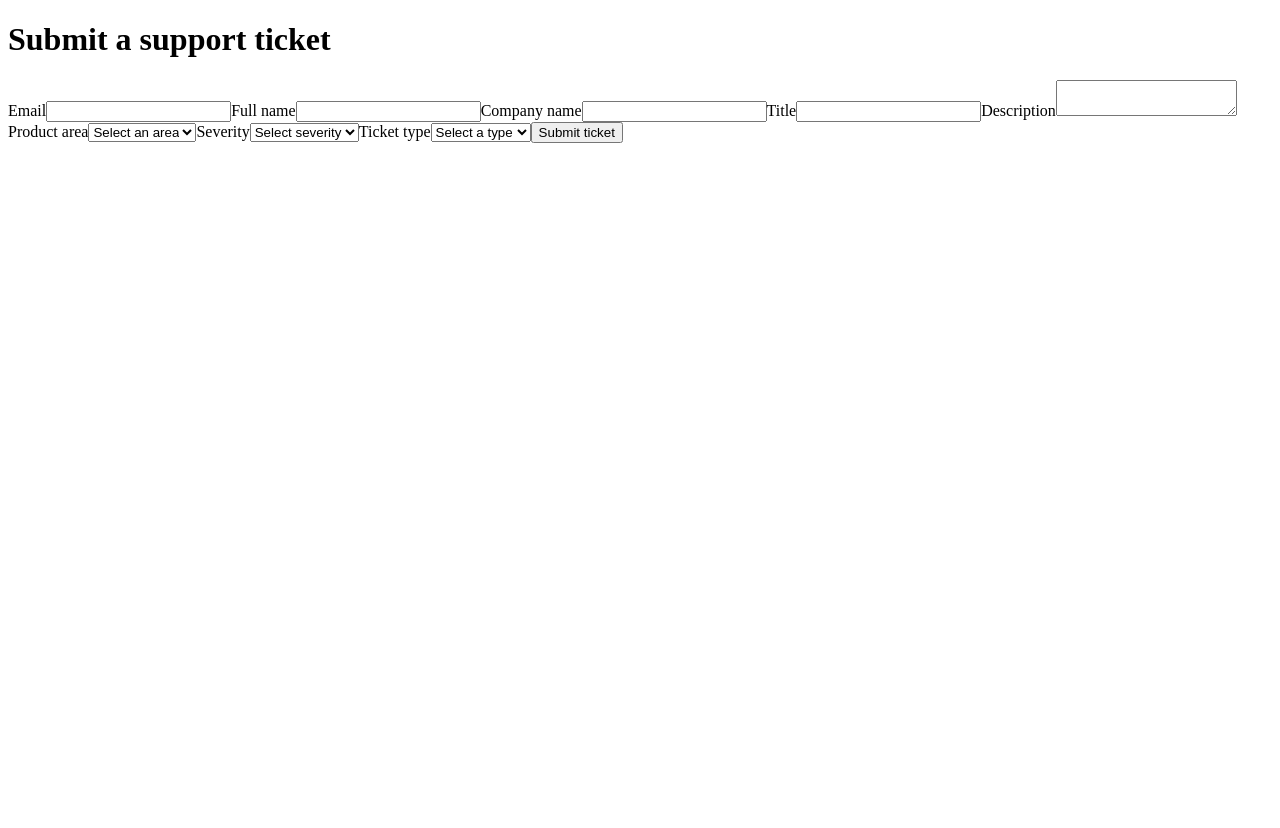
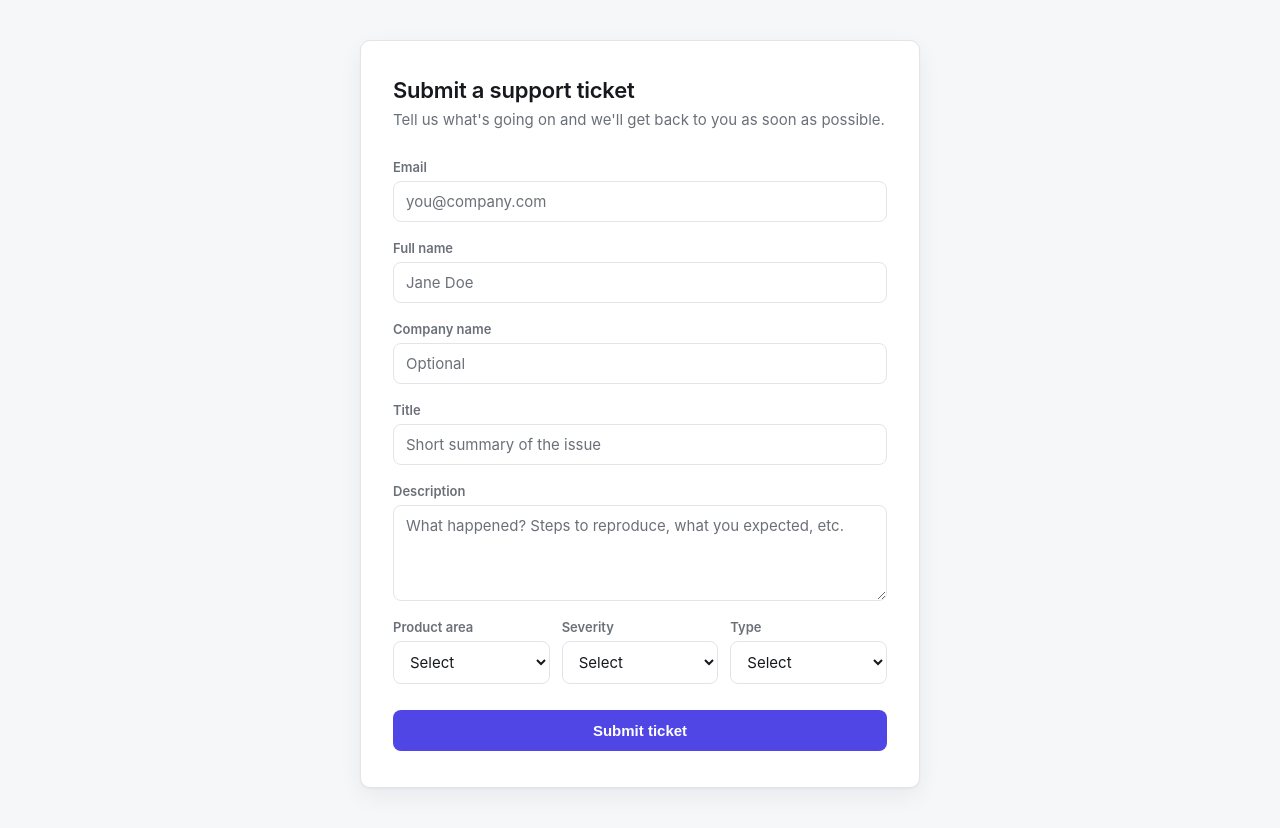
Before and after one commit to dhirajshettyyy/support-ticket-portal, a Next.js app: page / in a window 1280 px wide. Before the commit the page ends 800 px from the top, so only its background shows below. Built offline with nearby package versions, Linux system fonts and the light colour scheme.

Commit message:
Polish ticket portal UI: centered card, cleaner form, checkmark success state
Purely visual - no changes to field names, validation, or API contract.

```diff
--- a/app/TicketForm.tsx
+++ b/app/TicketForm.tsx
@@ -55,9 +55,24 @@ export function TicketForm() {
 
   if (result) {
     return (
-      <div role="status">
-        <p>Thanks! Your ticket reference is {result.ticketRef}.</p>
-        <button type="button" onClick={() => setResult(null)}>
+      <div className="success" role="status">
+        <div className="success-icon">
+          <svg width="22" height="22" viewBox="0 0 24 24" fill="none" aria-hidden="true">
+            <path
+              d="M20 6 9 17l-5-5"
+              stroke="currentColor"
+              strokeWidth="2.5"
+              strokeLinecap="round"
+              strokeLinejoin="round"
+            />
+          </svg>
+        </div>
+        <h2>Ticket submitted</h2>
+        <p>
+          Thanks — your ticket reference is <span className="ticket-ref">{result.ticketRef}</span>. We&apos;ll follow
+          up by email.
+        </p>
+        <button type="button" className="ghost-button" onClick={() => setResult(null)}>
           Submit another ticket
         </button>
       </div>
@@ -65,32 +80,38 @@ export function TicketForm() {
   }
 
   return (
-    <form onSubmit={handleSubmit}>
-      <label>
-        Email
-        <input type="email" name="email" required />
-      </label>
-      <label>
-        Full name
-        <input type="text" name="fullName" required />
-      </label>
-      <label>
-        Company name
-        <input type="text" name="companyName" />
-      </label>
-      <label>
-        Title
-        <input type="text" name="title" required />
-      </label>
-      <label>
-        Description
-        <textarea name="description" required />
-      </label>
-      <label>
-        Product area
-        <select name="productArea" required defaultValue="">
+    <form className="form" onSubmit={handleSubmit}>
+      <div className="field">
+        <label htmlFor="email">Email</label>
+        <input id="email" type="email" name="email" placeholder="you@company.com" required />
+      </div>
+      <div className="field">
+        <label htmlFor="fullName">Full name</label>
+        <input id="fullName" type="text" name="fullName" placeholder="Jane Doe" required />
+      </div>
+      <div className="field">
+        <label htmlFor="companyName">Company name</label>
+        <input id="companyName" type="text" name="companyName" placeholder="Optional" />
+      </div>
+      <div className="field">
+        <label htmlFor="title">Title</label>
+        <input id="title" type="text" name="title" placeholder="Short summary of the issue" required />
+      </div>
+      <div className="field">
+        <label htmlFor="description">Description</label>
+        <textarea
+          id="description"
+          name="description"
+          placeholder="What happened? Steps to reproduce, what you expected, etc."
+          required
+        />
+      </div>
+      <div className="row">
+        <div className="field">
+          <label htmlFor="productArea">Product area</label>
+          <select id="productArea" name="productArea" required defaultValue="">
             <option value="" disabled>
-            Select an area
+              Select
             </option>
             {PRODUCT_AREAS.map((area) => (
               <option key={area} value={area}>
@@ -98,12 +119,12 @@ export function TicketForm() {
               </option>
             ))}
           </select>
-      </label>
-      <label>
-        Severity
-        <select name="severity" required defaultValue="">
+        </div>
+        <div className="field">
+          <label htmlFor="severity">Severity</label>
+          <select id="severity" name="severity" required defaultValue="">
             <option value="" disabled>
-            Select severity
+              Select
             </option>
             {SEVERITIES.map((severity) => (
               <option key={severity} value={severity}>
@@ -111,12 +132,12 @@ export function TicketForm() {
               </option>
             ))}
           </select>
-      </label>
-      <label>
-        Ticket type
-        <select name="ticketType" required defaultValue="">
+        </div>
+        <div className="field">
+          <label htmlFor="ticketType">Type</label>
+          <select id="ticketType" name="ticketType" required defaultValue="">
             <option value="" disabled>
-            Select a type
+              Select
             </option>
             {TICKET_TYPES.map((type) => (
               <option key={type} value={type}>
@@ -124,9 +145,14 @@ export function TicketForm() {
               </option>
             ))}
           </select>
-      </label>
-      {error && <p role="alert">{error}</p>}
-      <button type="submit" disabled={submitting}>
+        </div>
+      </div>
+      {error && (
+        <p className="alert" role="alert">
+          {error}
+        </p>
+      )}
+      <button type="submit" className="submit" disabled={submitting}>
         {submitting ? "Submitting..." : "Submit ticket"}
       </button>
     </form>
--- /dev/null
+++ b/app/globals.css
@@ -0,0 +1,239 @@
+:root {
+  --bg: #f6f7f9;
+  --surface: #ffffff;
+  --border: #e2e4e9;
+  --text: #16181d;
+  --text-muted: #6b7078;
+  --accent: #4f46e5;
+  --accent-hover: #4338ca;
+  --accent-soft: #eef2ff;
+  --danger: #dc2626;
+  --danger-soft: #fef2f2;
+  --success: #16a34a;
+  --success-soft: #f0fdf4;
+  --radius: 10px;
+  --shadow: 0 1px 2px rgba(16, 24, 40, 0.04), 0 8px 24px rgba(16, 24, 40, 0.06);
+}
+
+@media (prefers-color-scheme: dark) {
+  :root {
+    --bg: #0b0c0f;
+    --surface: #16181d;
+    --border: #2a2d34;
+    --text: #f2f3f5;
+    --text-muted: #9a9fa8;
+    --accent: #818cf8;
+    --accent-hover: #a5b4fc;
+    --accent-soft: #1e1f3d;
+    --danger: #f87171;
+    --danger-soft: #2a1616;
+    --success: #4ade80;
+    --success-soft: #12211a;
+    --shadow: 0 1px 2px rgba(0, 0, 0, 0.2), 0 8px 24px rgba(0, 0, 0, 0.35);
+  }
+}
+
+* {
+  box-sizing: border-box;
+}
+
+html,
+body {
+  padding: 0;
+  margin: 0;
+}
+
+body {
+  background: var(--bg);
+  color: var(--text);
+  font-family: -apple-system, BlinkMacSystemFont, "Segoe UI", Inter, Roboto, Helvetica, Arial, sans-serif;
+  -webkit-font-smoothing: antialiased;
+}
+
+.page {
+  min-height: 100dvh;
+  display: flex;
+  align-items: center;
+  justify-content: center;
+  padding: 2.5rem 1.25rem;
+}
+
+.card {
+  width: 100%;
+  max-width: 560px;
+  background: var(--surface);
+  border: 1px solid var(--border);
+  border-radius: var(--radius);
+  box-shadow: var(--shadow);
+  padding: 2.25rem 2rem;
+}
+
+.header {
+  margin-bottom: 1.75rem;
+}
+
+.header h1 {
+  font-size: 1.375rem;
+  font-weight: 600;
+  margin: 0 0 0.375rem;
+  letter-spacing: -0.01em;
+}
+
+.header p {
+  margin: 0;
+  color: var(--text-muted);
+  font-size: 0.9375rem;
+  line-height: 1.45;
+}
+
+.form {
+  display: flex;
+  flex-direction: column;
+  gap: 1.125rem;
+}
+
+.field {
+  display: flex;
+  flex-direction: column;
+  gap: 0.375rem;
+}
+
+.field label {
+  font-size: 0.8125rem;
+  font-weight: 600;
+  color: var(--text-muted);
+}
+
+.row {
+  display: grid;
+  grid-template-columns: repeat(3, 1fr);
+  gap: 0.75rem;
+}
+
+@media (max-width: 480px) {
+  .row {
+    grid-template-columns: 1fr;
+  }
+}
+
+input,
+select,
+textarea {
+  width: 100%;
+  font: inherit;
+  font-size: 0.9375rem;
+  color: var(--text);
+  background: var(--surface);
+  border: 1px solid var(--border);
+  border-radius: 8px;
+  padding: 0.625rem 0.75rem;
+  transition: border-color 0.15s ease, box-shadow 0.15s ease;
+}
+
+textarea {
+  resize: vertical;
+  min-height: 6rem;
+}
+
+input::placeholder,
+textarea::placeholder {
+  color: var(--text-muted);
+}
+
+input:focus,
+select:focus,
+textarea:focus {
+  outline: none;
+  border-color: var(--accent);
+  box-shadow: 0 0 0 3px var(--accent-soft);
+}
+
+.submit {
+  margin-top: 0.5rem;
+  appearance: none;
+  border: none;
+  border-radius: 8px;
+  background: var(--accent);
+  color: #fff;
+  font-size: 0.9375rem;
+  font-weight: 600;
+  padding: 0.75rem 1rem;
+  cursor: pointer;
+  transition: background 0.15s ease;
+}
+
+.submit:hover:not(:disabled) {
+  background: var(--accent-hover);
+}
+
+.submit:disabled {
+  opacity: 0.6;
+  cursor: not-allowed;
+}
+
+.alert {
+  margin: 0;
+  font-size: 0.875rem;
+  color: var(--danger);
+  background: var(--danger-soft);
+  border-radius: 8px;
+  padding: 0.625rem 0.75rem;
+}
+
+.success {
+  text-align: center;
+  padding: 0.5rem 0 0.25rem;
+}
+
+.success-icon {
+  width: 48px;
+  height: 48px;
+  margin: 0 auto 1.25rem;
+  border-radius: 50%;
+  background: var(--success-soft);
+  display: flex;
+  align-items: center;
+  justify-content: center;
+  color: var(--success);
+}
+
+.success h2 {
+  font-size: 1.125rem;
+  font-weight: 600;
+  margin: 0 0 0.5rem;
+}
+
+.success p {
+  margin: 0 0 1.75rem;
+  color: var(--text-muted);
+  font-size: 0.9375rem;
+  line-height: 1.5;
+}
+
+.ticket-ref {
+  display: inline-block;
+  font-weight: 600;
+  color: var(--accent);
+  background: var(--accent-soft);
+  border-radius: 6px;
+  padding: 0.1rem 0.5rem;
+}
+
+.ghost-button {
+  appearance: none;
+  border: 1px solid var(--border);
+  border-radius: 8px;
+  background: transparent;
+  color: var(--text);
+  font: inherit;
+  font-size: 0.875rem;
+  font-weight: 600;
+  padding: 0.625rem 1rem;
+  cursor: pointer;
+  transition: border-color 0.15s ease, background 0.15s ease;
+}
+
+.ghost-button:hover {
+  border-color: var(--accent);
+  background: var(--accent-soft);
+}
--- a/app/layout.tsx
+++ b/app/layout.tsx
@@ -1,4 +1,5 @@
 import type { ReactNode } from "react";
+import "./globals.css";
 
 export const metadata = {
   title: "Support Ticket Portal",
--- a/app/page.tsx
+++ b/app/page.tsx
@@ -2,9 +2,14 @@ import { TicketForm } from "./TicketForm";
 
 export default function Home() {
   return (
-    <main>
-      <h1>Submit a support ticket</h1>
-      <TicketForm />
+    <main className="page">
+      <div className="card">
+        <div className="header">
+          <h1>Submit a support ticket</h1>
+          <p>Tell us what&apos;s going on and we&apos;ll get back to you as soon as possible.</p>
+        </div>
+        <TicketForm />
+      </div>
     </main>
   );
 }
```
Lines whose indentation alone changed are shown as unchanged.
